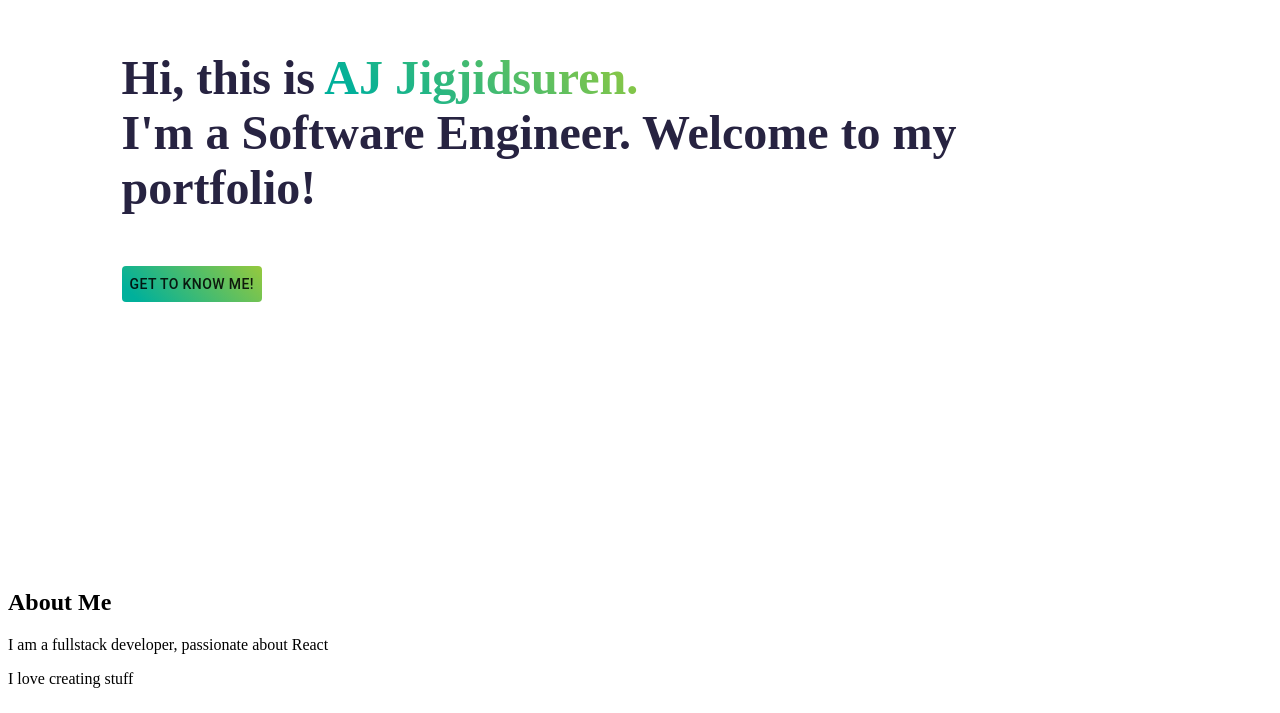
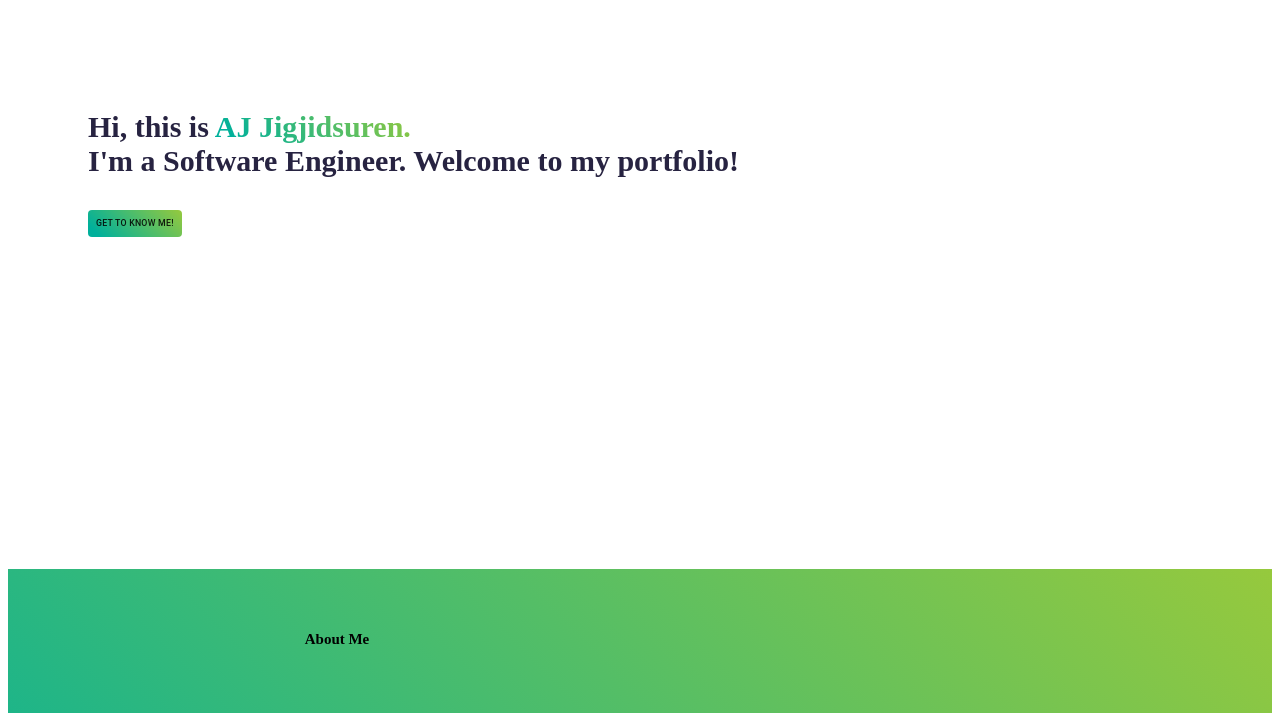
Before and after one commit to aizamjj/portfolio-website, a React app: page / in a window 1280 px wide. Shown: the part 239-952 px from the top of the page. Built offline with nearby package versions, Linux system fonts and the light colour scheme.

Commit message:
Create grid for About me section.

```diff
--- a/src/components/About.jsx
+++ b/src/components/About.jsx
@@ -1,17 +1,23 @@
 import React, { useContext } from 'react';
 import PortfolioContext from '../context/context';
+import Container from '@material-ui/core/Container';
+import GridList from '@material-ui/core/GridList';
 
 const About = () => {
   const { about } = useContext(PortfolioContext);
   const { firstParagraph, secondParagraph } = about;
 
   return (
-      <section>
-          <h1>About Me</h1>
-          <div>
-            <p>{firstParagraph}</p>
-            <p>{secondParagraph}</p>
-          </div>
+      <section id="about">
+        <Container>
+          <GridList col={3}>
+            <h1>About Me</h1>
+            <div>
+              <p>{firstParagraph}</p>
+              <p>{secondParagraph}</p>
+            </div>
+          </GridList>
+        </Container>
       </section>
   )
 
--- a/src/components/Hero.jsx
+++ b/src/components/Hero.jsx
@@ -4,7 +4,6 @@ import { withStyles } from '@material-ui/core/styles';
 
 import Container from '@material-ui/core/Container';
 import Button from '@material-ui/core/Button';
-
 
 const Hero = () => {
   const { hero } = useContext(PortfolioContext);
--- a/src/data/data.js
+++ b/src/data/data.js
@@ -5,7 +5,7 @@ import uuidv1 from 'uuid/v1';
 export const heroData = {
   title: 'Hi, this is ',
   name: 'AJ Jigjidsuren.',
-  subtitle: `I'm a Software Engineer. Welcome to my portfolio!`,
+  subtitle: 'I\'m a Software Engineer. Welcome to my portfolio!',
   cta: 'Get to know me!',
 };
 
--- a/src/style/_about.scss
+++ b/src/style/_about.scss
@@ -0,0 +1,9 @@
+#about {
+    background-color: $primary-color;
+    background-image: linear-gradient(
+        45deg,
+        $primary-color 0%,
+        $secondary-color 100%
+    );
+
+}
--- /dev/null
+++ b/src/style/_base.scss
@@ -0,0 +1,8 @@
+html {
+    font-size: 62.5%;
+    scroll-behavior: smooth;
+  }
+
+body {
+    text-align: center;
+}
--- /dev/null
+++ b/src/style/_sections.scss
@@ -0,0 +1,4 @@
+// Section
+section {
+    padding: 5rem 0rem;
+}
--- a/src/style/main.scss
+++ b/src/style/main.scss
@@ -1,8 +1,5 @@
 @import './variables';
 @import './hero';
 @import './about';
-
-// #hero {
-//     // font-size: $default-font-size;
-//     background: greenyellow;
-//   }
+@import './base';
+@import './sections';
```
Also changed, not shown: src/components/Image/Image.js (line endings or trailing spaces).
